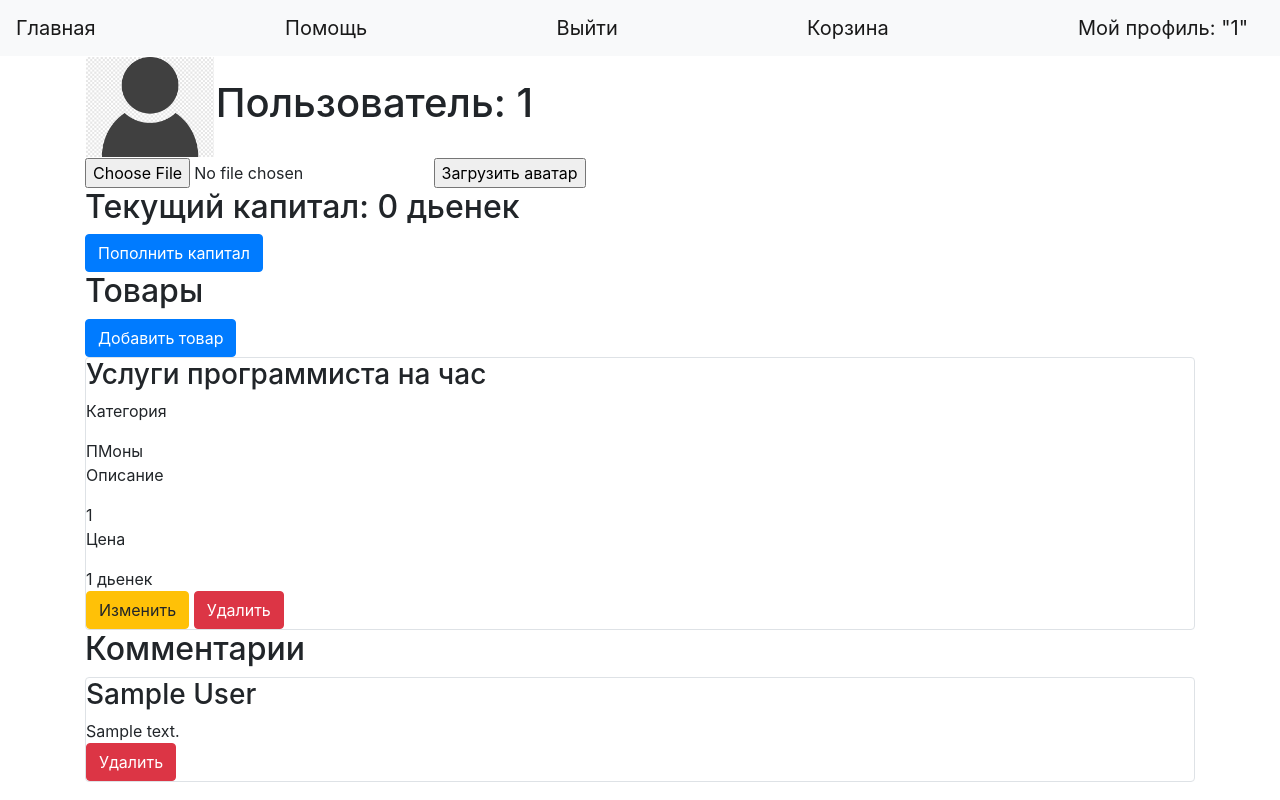
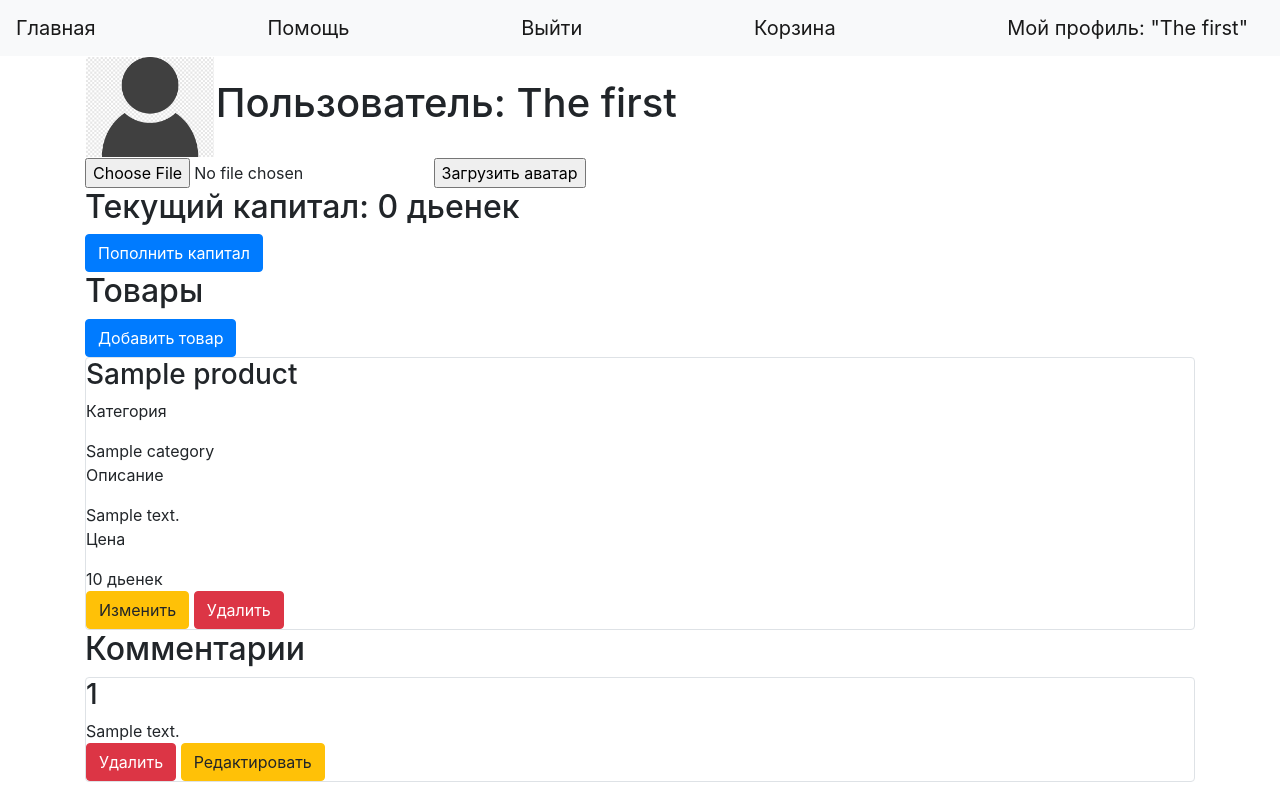
Before and after one commit to Nickow32/Buy-and-sale, a Flask app: page /user/1 in a window 1280 px wide. Run offline with Flask 2, Linux system fonts and the light colour scheme; a user stored in the database is signed in; data comes from the database, SQL or seed files in the repository; tables that the repository leaves empty hold one stand-in row (values such as "Sample post"); some libraries are stand-ins or nearby versions.

Commit message:
comments v2.0

```diff
--- a/data/users.py
+++ b/data/users.py
@@ -23,7 +23,7 @@ class User(SqlAlchemyBase, UserMixin, SerializerMixin):
     avatar = sqlalchemy.Column(sqlalchemy.BLOB, default=None)
 
     products = orm.relation("Product", back_populates='user')
-    comments = orm.relation("Comment", back_populates='user')
+
     carts = orm.relation("Cart", back_populates='user_')
 
     def set_password(self, password):
--- a/main.py
+++ b/main.py
@@ -101,7 +101,7 @@ def reqister():
 def user(user_id):
     session = db_session.create_session()
     user = session.query(User).get(user_id)
-    comments = session.query(Comment).filter(Comment.receiver == user_id)
+    comments = session.query(Comment).filter(Comment.receiver_id == user_id)
     products = session.query(Product).filter(Product.user_id == user_id)
     return render_template('user.html', user=user, title=f"Пользователь {user.name}",
                            products=products, comments=comments)
@@ -212,8 +212,8 @@ def add_comment(user_id):
     if form.validate_on_submit():
         session = db_session.create_session()
         comment = Comment(
-            author=current_user.name,
-            receiver=user_id,
+            author_id=current_user.id,
+            receiver_id=user_id,
             context=form.context.data
         )
         session.add(comment)
@@ -222,28 +222,37 @@ def add_comment(user_id):
     return render_template('add_comment.html', title='Добавление комментария', form=form)
 
 
-@app.route('/comment_delete/<string:author>', methods=['GET', 'POST'])
+@app.route('/comment_delete/<int:comm_id>', methods=['GET', 'POST'])
 @login_required
-def comment_delete(author):
+def comment_delete(comm_id):
     db_sess = db_session.create_session()
-    comment = db_sess.query(Comment).filter(Comment.author == author, Comment.receiver == current_user.id).first()
+    comment = db_sess.query(Comment).filter(Comment.id == comm_id).first()
+    user = comment.receiver_id
     if not comment:
+        abort(404)
+    db_sess.delete(comment)
+    db_sess.commit()
+    return redirect(f'/user/{user}')
+
+@app.route('/comment_edit/<int:comm_id>', methods=['GET', 'POST'])
+@login_required
+def comment_edit(comm_id):
+    form = CommentForm()
+    if not current_user.is_authenticated:
         return redirect('/')
-    if comment:
-        db_sess.delete(comment)
-        db_sess.commit()
-    else:
-        abort(404)
-    return redirect(f'/user/{current_user.id}')
-
+    if form.validate_on_submit():
+        session = db_session.create_session()
+        comment = session.query(Comment).filter(Comment.id == comm_id).first()
+        comment.context = form.context.data
+        session.commit()
+        return redirect(f'/user/{comment.receiver_id}')
+    return render_template('edit_comment.html', title='Изменение комментария', form=form)
 
 @app.route('/money/<int:user_id>')
 def money(user_id):
     session = db_session.create_session()
     user = session.query(User).get(user_id)
     user.money = int(user.money - user.money * 0.5) if user.money < 0 else int((user.money + 1) * 1.2)
-    if user.money > 10 ** 6:
-        return redirect(f"/deleted_account/{current_user.id}")
     session.commit()
     return render_template('money.html', user=user, title=f"Дьенки")
 
@@ -296,22 +305,7 @@ def buy_cart(user_id):
         product = session.query(Cart).filter(Cart.user == user_id, Cart.product == i.id).first()
         session.delete(product)
         session.commit()
-    if user.money < -10 ** 6:
-        return redirect(f"/deleted_account/{current_user.id}")
     return render_template("buy.html", title="Поздравляем с покупкой!")
-
-
-@app.route('/deleted_account/<int:user_id>')
-def delete_account(user_id):
-    session = db_session.create_session()
-    session.query(Comment).filter(Comment.receiver == user_id).delete()
-    session.query(Cart).filter(Cart.user == user_id).delete()
-    session.query(Product).filter(Product.user_id == user_id).delete()
-    session.query(User).filter(User.id == user_id).delete()
-    session.commit()
-    logout_user()
-    return render_template("deleted_account.html", title="Ваш аккаунт был удалён")
-
 
 def main():
     app.run()
--- a/templates/user.html
+++ b/templates/user.html
@@ -44,20 +44,28 @@
     {% endif %}
 </div>
 {% endfor %}
+
+<!--Комментарии-->
+
 <h2>Комментарии</h2>
 {% if current_user.is_authenticated and current_user.id != user.id%}
 <a class="btn btn-primary" href="/add_comment/{{user.id}}">Оставить комментарий</a>
 {% endif %}
 {% for comm in comments %}
 <div class="col-md6 border rounded">
-    <h3>{{comm.author}}</h3>
+    <h3>{{comm.author_id}}</h3>
     <div>
         {{comm.context}}
     </div>
-    {% if current_user.id == user.id%}
-    <a href="/comment_delete/{{ comm.author }}" class="btn btn-danger">
-        Удалить
-    </a>
+    {% if current_user.id == comm.author_id%}
+    <div>
+        <a href="/comment_delete/{{ comm.id }}" class="btn btn-danger">
+            Удалить
+        </a>
+        <a href="/comment_edit/{{ comm.id }}" class="btn btn-warning">
+            Редактировать
+        </a>
+    </div>
     {% endif %}
 </div>
 {% endfor %}
```
Also changed, not shown: data/comments.py (+6 -3 lines), templates/edit_comment.html (added, +19 -0 lines), db/shop.db, 2 other files.
